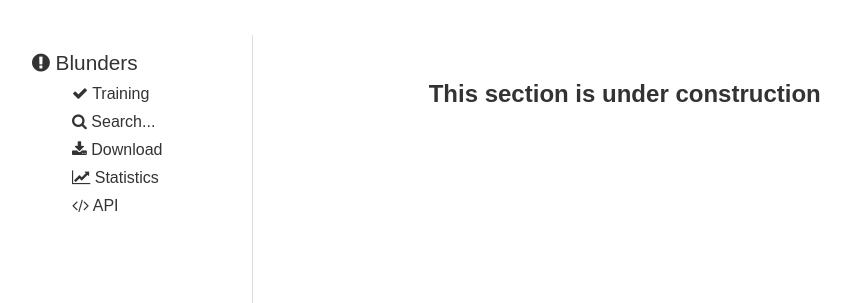
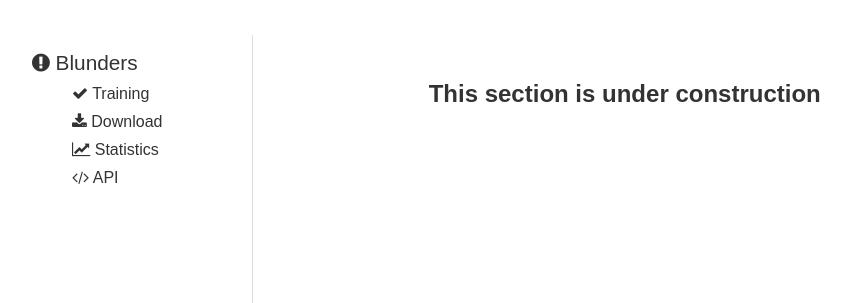
Before and after one commit to codingjerk/ztd.blunders-web, a Flask app: page /api in a window 1280 px wide. Shown: the top 303 px of the page, without its empty margins (8-859 px from the left). Run offline with Flask 2, Linux system fonts and the light colour scheme; some libraries are stand-ins or nearby versions.

Commit message:
Removed Search button. Issue #30 solved

```diff
--- a/app/templates/layout.html
+++ b/app/templates/layout.html
@@ -16,7 +16,6 @@
 				<li><a href="#"><i class="fa fa-exclamation-circle"></i> Blunders</a>
 					<ul>
 						<li><a href="/training"><i class="fa fa-check"></i> Training</a></li>
-						<li><a href="#"><i class="fa fa-search"></i> Search...</a></li>
 						<li><a href="download"><i class="fa fa-download"></i> Download</a></li>
 						<li><a href="/statistics"><i class="fa fa-line-chart"></i> Statistics</a></li>
 						<li><a href="/api"><i class="fa fa-code"></i> API</a></li>
```
